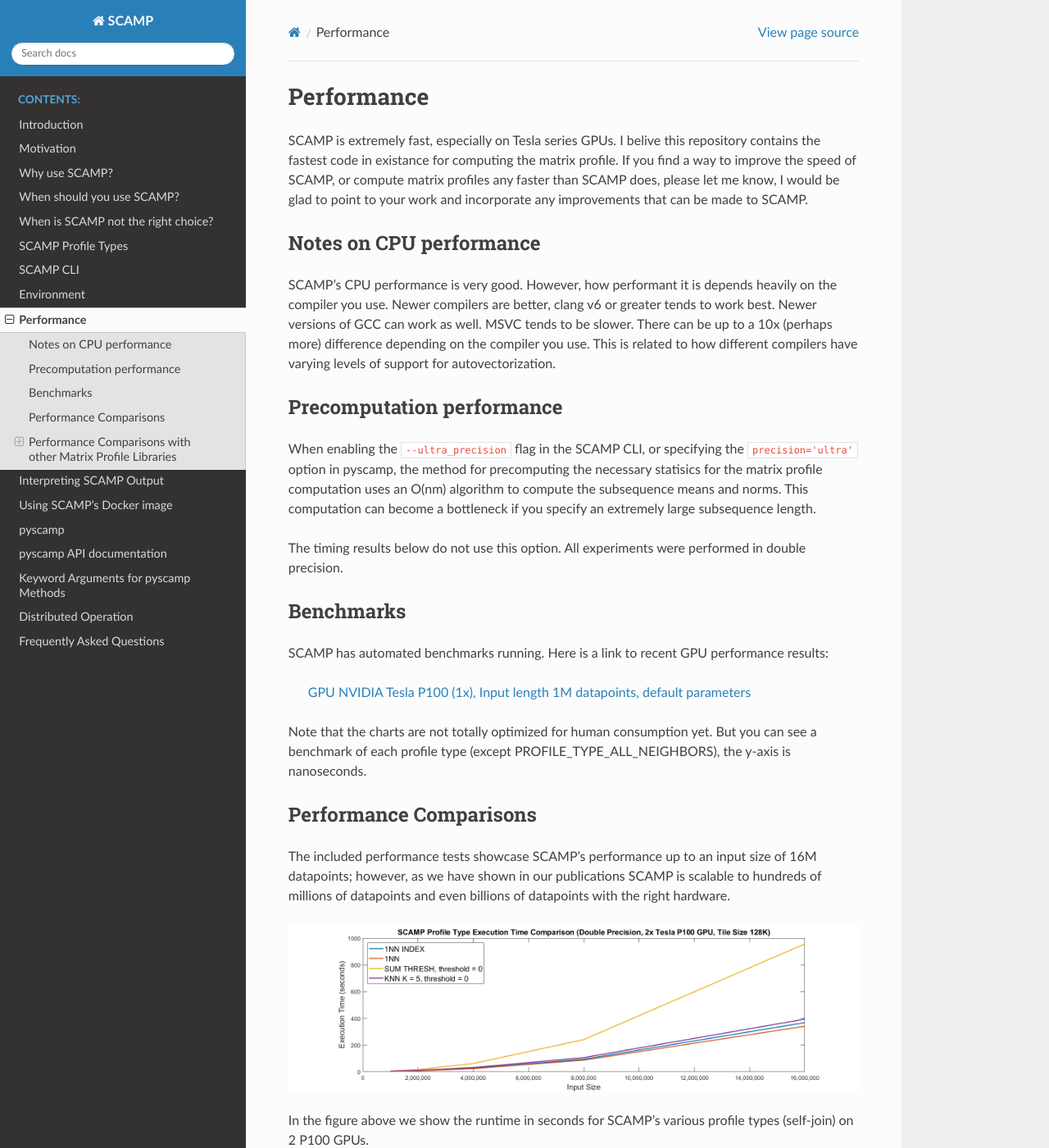
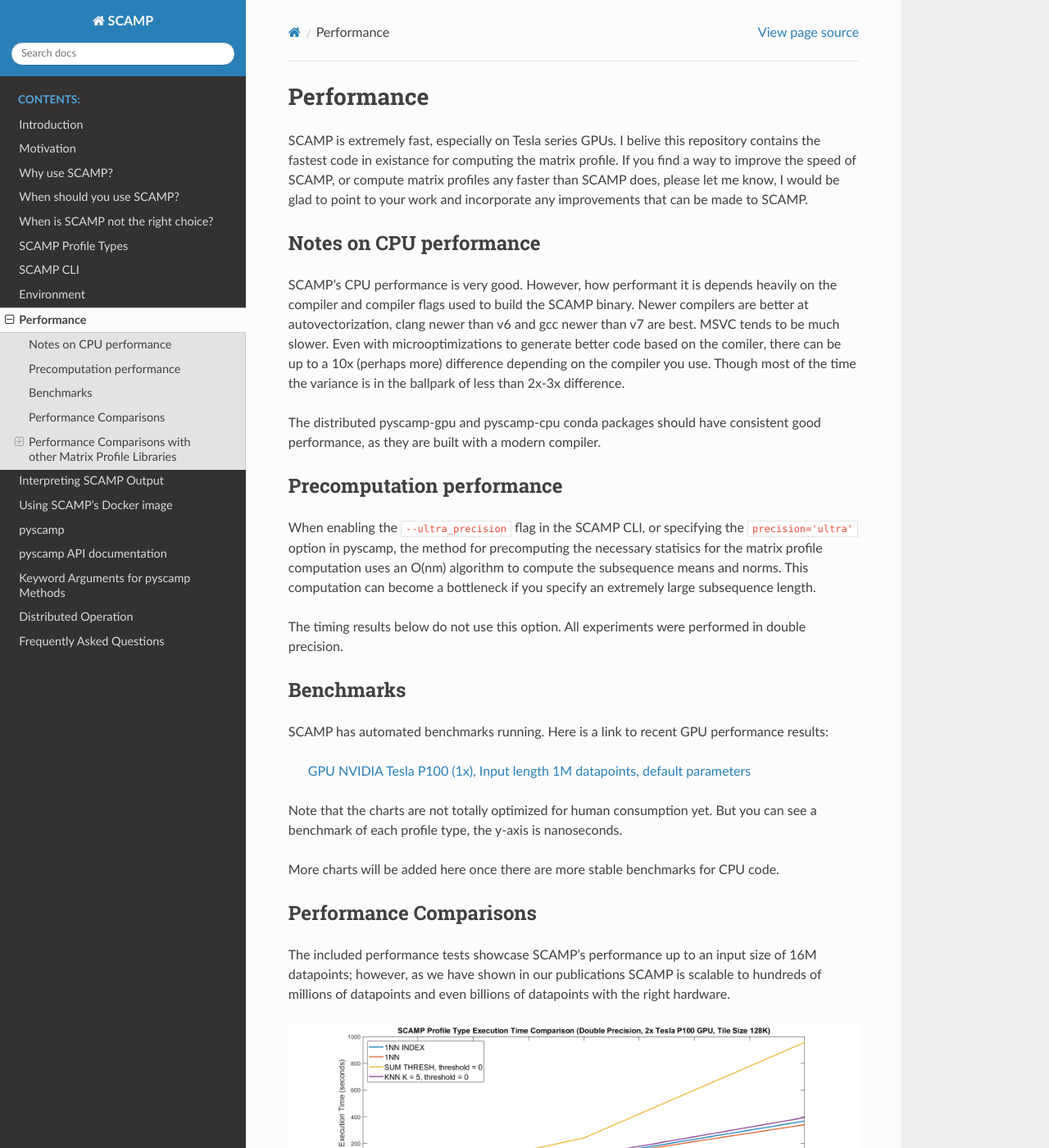
Before and after one commit to zpzim/SCAMP, a Sphinx documentation site: the page built from docs/source/performance.rst, in a window 1280 px wide and 1400 px high. Shown: the whole window at 82% size. Built offline with Sphinx 7.4.7 and the Read the Docs theme 2.0.0, drawn with Linux system fonts in a browser that asks for light colours; some of the changed text lies outside the part shown.

Commit message:
Update performance.rst

```diff
--- a/docs/source/performance.rst
+++ b/docs/source/performance.rst
@@ -6,7 +6,9 @@
 Notes on CPU performance
 ************************
 
-SCAMP's CPU performance is very good. However, how performant it is depends heavily on the compiler you use. Newer compilers are better, clang v6 or greater tends to work best. Newer versions of GCC can work as well. MSVC tends to be slower. There can be up to a 10x (perhaps more) difference depending on the compiler you use. This is related to how different compilers have varying levels of support for autovectorization.
+SCAMP's CPU performance is very good. However, how performant it is depends heavily on the compiler and compiler flags used to build the SCAMP binary. Newer compilers are better at autovectorization, clang newer than v6 and gcc newer than v7 are best. MSVC tends to be much slower. Even with microoptimizations to generate better code based on the comiler, there can be up to a 10x (perhaps more) difference depending on the compiler you use. Though most of the time the variance is in the ballpark of less than 2x-3x difference.
+
+The distributed pyscamp-gpu and pyscamp-cpu conda packages should have consistent good performance, as they are built with a modern compiler.
 
 Precomputation performance
 **************************
@@ -22,7 +24,9 @@
 
  `GPU NVIDIA Tesla P100 (1x), Input length 1M datapoints, default parameters <https://zpzim.github.io/SCAMP/gpu-benchmarks/bench>`_
 
-Note that the charts are not totally optimized for human consumption yet. But you can see a benchmark of each profile type (except PROFILE_TYPE_ALL_NEIGHBORS), the y-axis is nanoseconds.
+Note that the charts are not totally optimized for human consumption yet. But you can see a benchmark of each profile type, the y-axis is nanoseconds.
+
+More charts will be added here once there are more stable benchmarks for CPU code.
 
 Performance Comparisons
 ***********************
@@ -95,8 +99,8 @@
 
 There are two algorithms in this library compared against:
 
-* mpx: The mpx algorithm implemented in this library is very similar to what SCAMP uses and is also highly optimized, hence performance is similar here.
-* SCRIMP++: I show SCRIMP++ performance here for comparison even though it is an approximate algorithm and could be made faster by changing parameters. It is a common misconception that SCRIMP++ is always faster than exact algorithms like mpx and pyscamp. There are overheads assoicated with SCRIMP++ that have high constant factor overhead (e.g. repeated FFT computation) which high-performing exact algorithms like pyscamp don't have. This can make pyscamp competetive with SCRMP++ in all but the most highly approximated scenarios.
+* **MPX**: The mpx algorithm implemented in this library is very similar to what SCAMP uses and is also highly optimized, hence performance is similar here.
+* **SCRIMP++**: I show SCRIMP++ performance here for comparison even though it is an approximate algorithm and could be made faster by changing parameters. It is a common misconception that SCRIMP++ is always faster than exact algorithms like mpx and pyscamp. There are overheads assoicated with SCRIMP++ that have high constant factor overhead (e.g. repeated FFT computation) which high-performing exact algorithms like pyscamp don't have. This can make pyscamp competetive with SCRMP++ in all but the most highly approximated scenarios.
 
 Comparisons were done with 20 threads, SCRIMP++ was configured with 10% sampling and 25% step.
 
```
Also changed, not shown: other parts of docs/source/performance.rst (+1 -1 lines).
